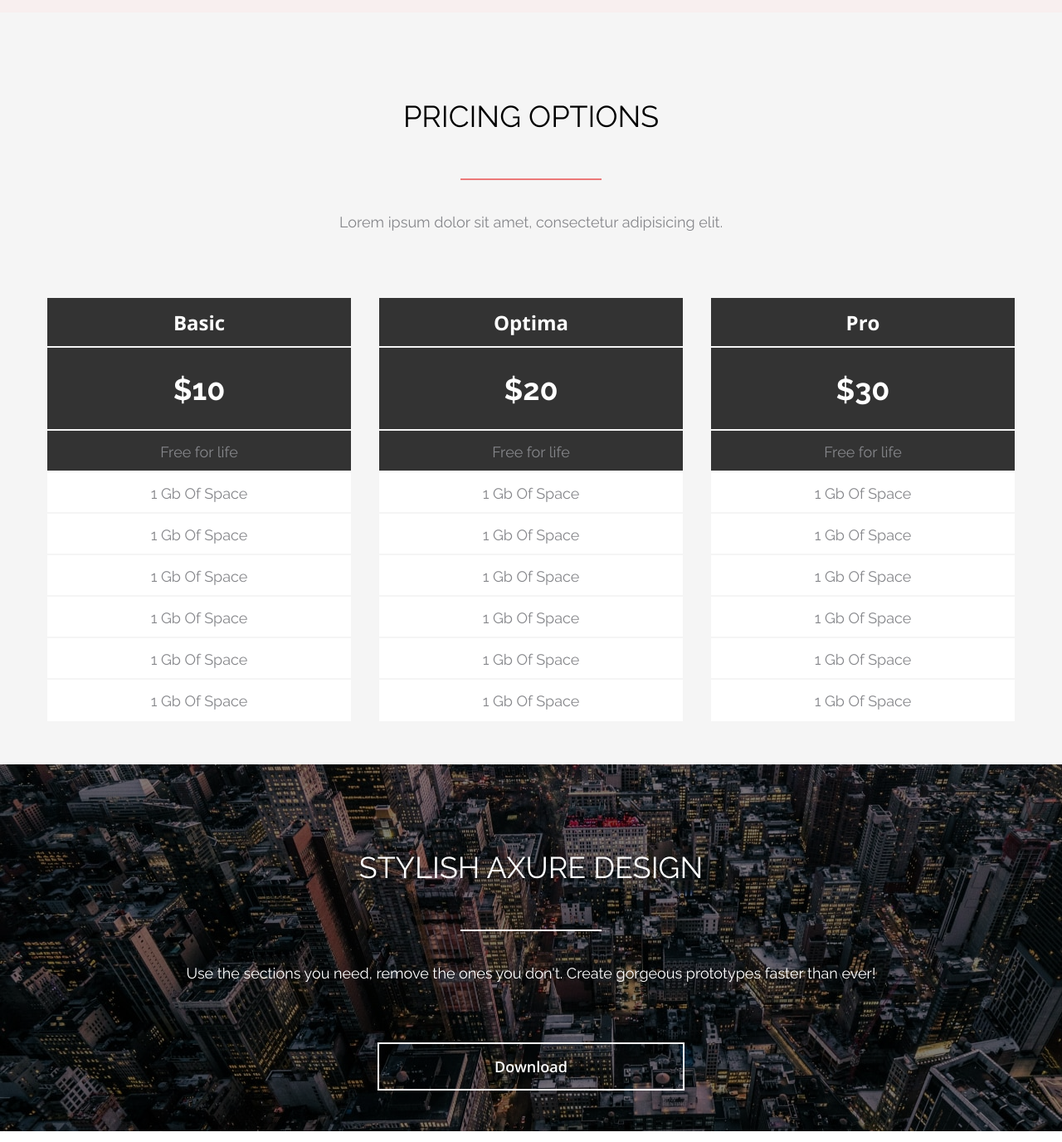
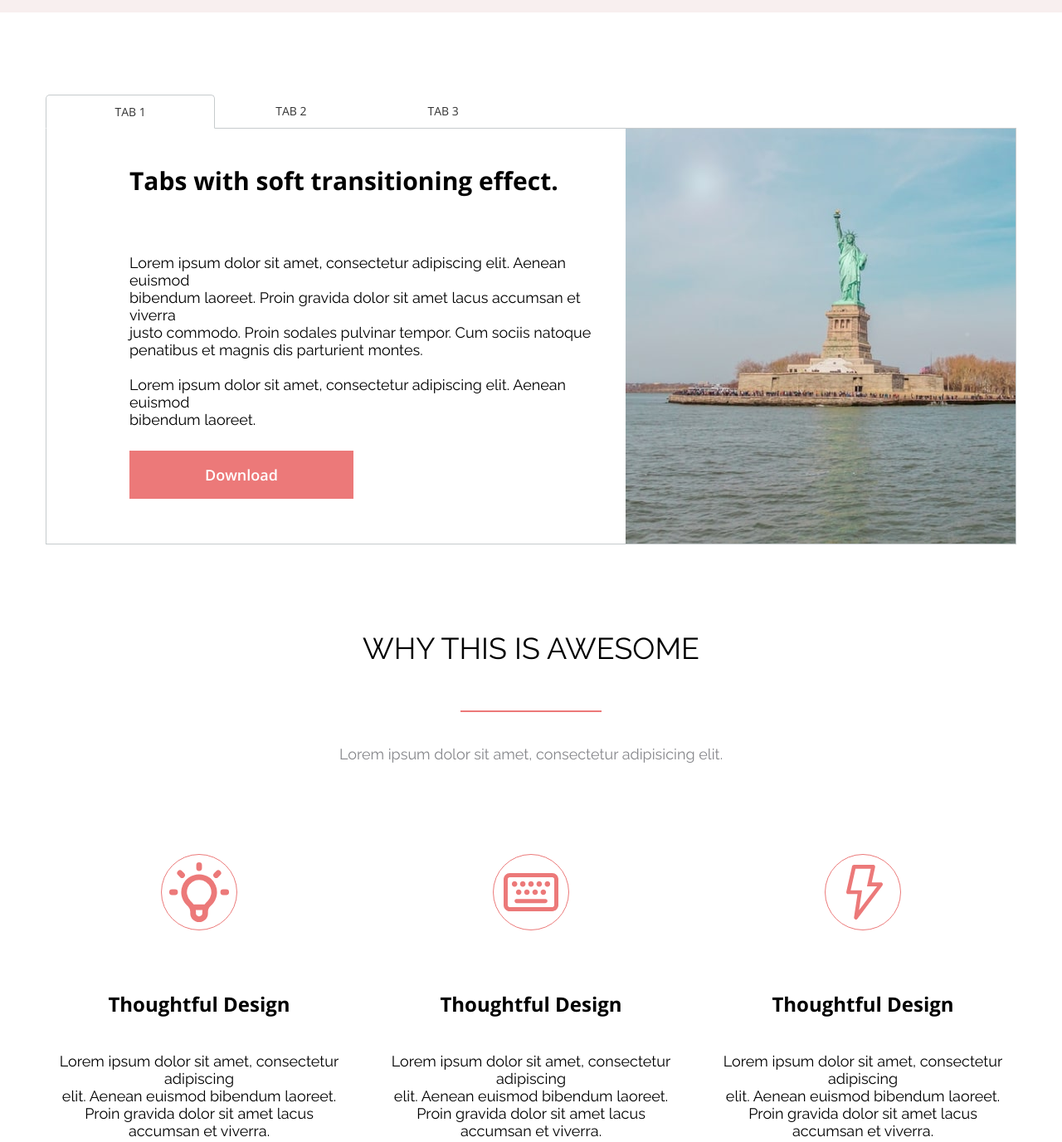
Before and after one commit to wildnhl/my-first, a plain HTML site: page index.html in a window 1280 px wide. Shown: the part 1149-2525 px from the top of the page at 83% size. Drawn offline with nearby package versions, Linux system fonts and the light colour scheme; files whose address does not match are found by name.

Commit message:
remove none

```diff
--- a/index.html
+++ b/index.html
@@ -104,7 +104,7 @@
                </div>
             </div>
          </section>
-         <section class="tabs none">
+         <section class="tabs">
             <div class="container">
                <nav class="tabs__nav">
                   <div>
@@ -144,7 +144,7 @@
                </article>
             </div>
          </section>
-         <section class="about none">
+         <section class="about">
             <div class="container">
                <h1 class="general-header">Why this is awesome</h1>
                <div class="general-separator"></div>
@@ -226,7 +226,7 @@
                </div>
             </div>
          </section>
-         <section class="reviews none">
+         <section class="reviews">
             <div class="container">
                <h1 class="general-header">what our customers are saying</h1>
                <div class="general-separator"></div>
```
